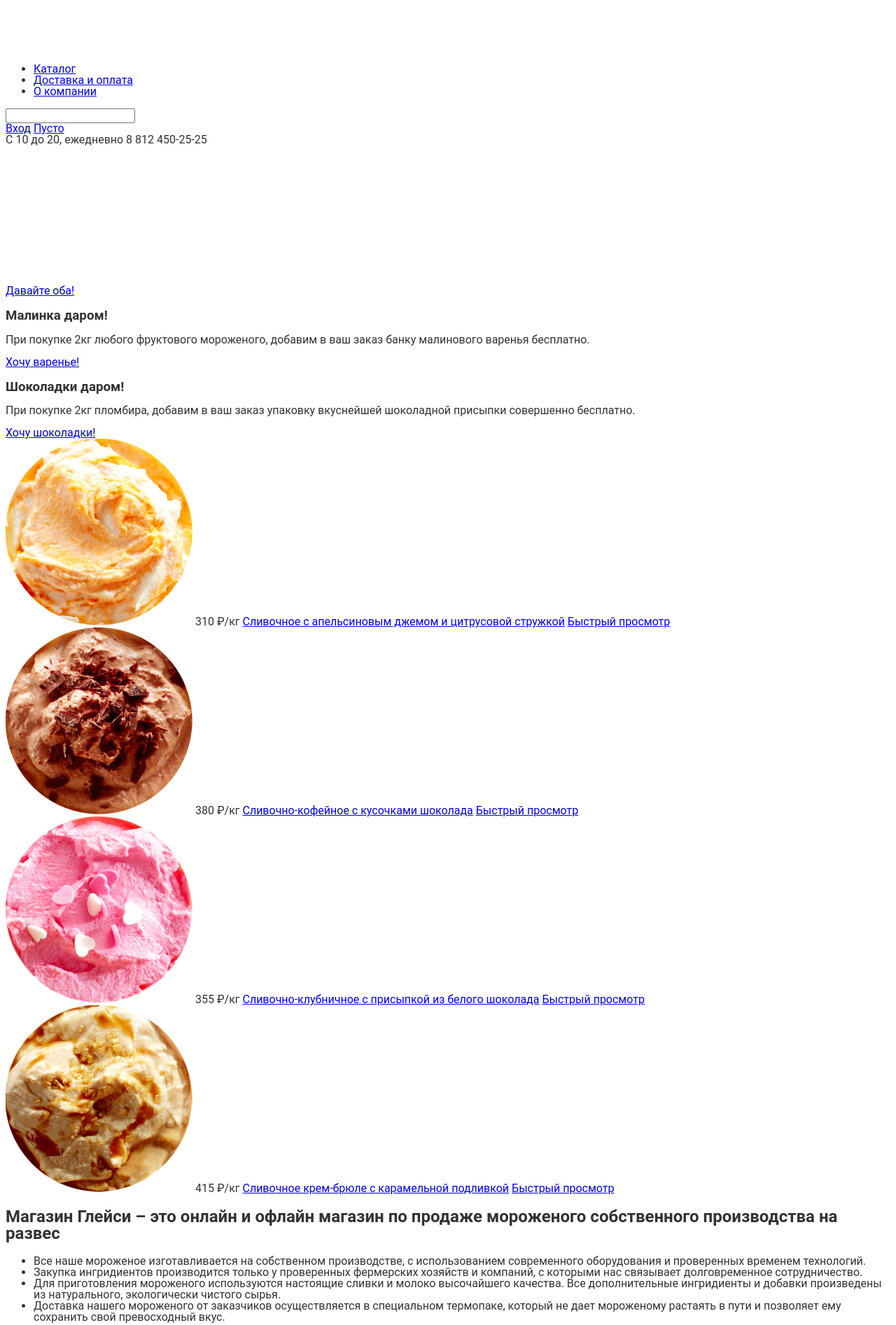
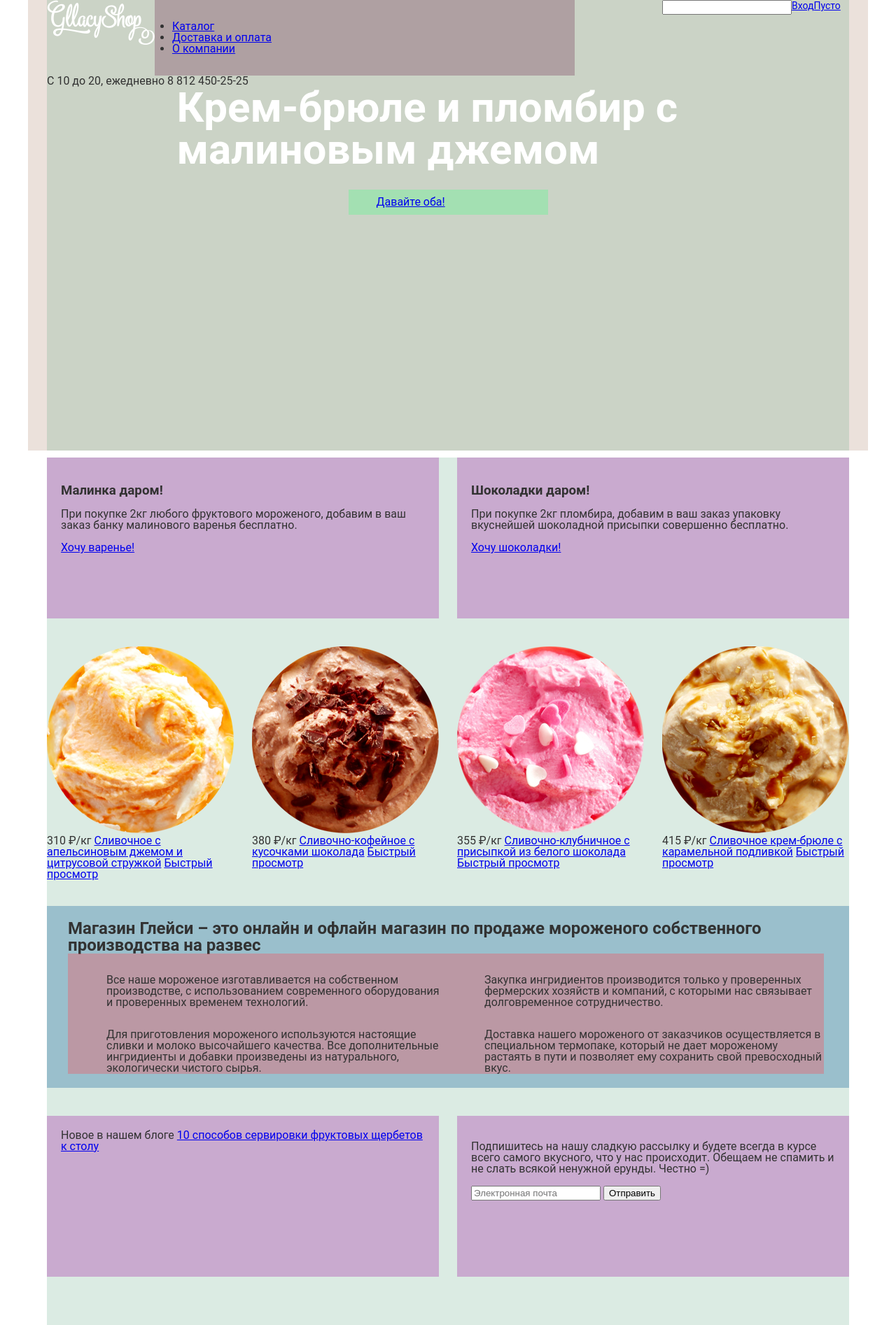
Before and after one commit to PGGo/202706-gllacy, a plain HTML site: page index.html in a window 1280 px wide. Shown: the top 1894 px of the page at 70% size. Drawn offline with Linux system fonts and the light colour scheme.

Commit message:
Сделала сетку
Сетка index.html, catalog.html. Фоны для создания сетки пока не убирала

```diff
--- a/css/style.css
+++ b/css/style.css
@@ -1,23 +1,293 @@
 body {
+  margin: 0;
+  padding: 0;
+
+  color: #323232;
+
+  font-family: "Roboto", "Arial", sans-serif;
   font-size: 16px;
+  font-weight: normal;
   line-height: 16px;
-  font-weight: normal;
-  font-family: "Roboto", "Arial", sans-serif;
-  color: #323232;
 }
 
 h1 {
+  margin: 0;
+  padding: 0;
+
+  color: #ffffff;
+
+  font-family: "Roboto", "Arial", sans-serif;
+
   font-size: 60px;
+  font-weight: bold;
   line-height: 60px;
-  font-weight: bold;;
-  font-family: "Roboto", "Arial", sans-serif;
-  color: #ffffff;
+;
 }
 
 h2 {
+  margin: 0;
+  padding: 0;
+
+  color: #323232;
+
+  font-family: "Roboto", "Arial", sans-serif;
+
   font-size: 24px;
+  font-weight: bold;
   line-height: 24px;
-  font-weight: bold;
-  font-family: "Roboto", "Arial", sans-serif;
-  color: #323232;
 }
+
+.main-header {
+  width: 1200px;
+  min-height: 80px;
+  margin: 0 auto;
+  margin-bottom: 10px;
+
+  background-color: rgba(148, 97, 65, 0.19);
+}
+
+.container {
+  width: 1146px;
+  margin: 0 auto;
+  padding: 0;
+
+  background-color: rgba(65, 148, 108, 0.19);
+}
+
+.clearfix::after {
+  display: table;
+  clear: both;
+
+  content: "";
+}
+
+.header-nav {
+  float: left;
+
+  width: 550px;
+  padding-top: 30px;
+  padding-right: 25px;
+  padding-bottom: 30px;
+  padding-left: 25px;
+
+  background-color: rgba(112, 47, 80, 0.31);
+}
+
+.header-nav ul {
+  margin: 0;
+  padding: 0;
+}
+
+.header-buying {
+  float: right;
+
+  width: 267px;
+
+  font-size: 0px;
+}
+
+.logo {
+  float: left;
+}
+
+.search-form {
+  display: inline-block;
+
+  vertical-align: top;
+
+  font-size: 14px;
+}
+
+.header-login {
+  display: inline-block;
+
+  vertical-align: top;
+
+  font-size: 14px;
+}
+
+.header-basket {
+  display: inline-block;
+
+  vertical-align: top;
+
+  font-size: 14px;
+}
+
+/* через position так как вылезает на слайдер*/
+.header-info {
+  clear: both;
+}
+
+/* Если мороженки фон, то делать min-height? */
+.header-slider {
+  width: 1146px;
+
+  min-height: 520px;
+}
+
+.header-slider h1 {
+  width: 775px;
+
+  margin: 0 auto;
+  margin-bottom: 27px;
+}
+
+.header-slider a {
+  display: block;
+
+  width: 205px;
+  margin: 0 auto;
+  padding: 10px 40px;
+
+  background-color: rgba(91, 246, 142, 0.35);
+}
+
+.info-block {
+  width: 520px;
+  min-height: 190px;
+
+  padding: 20px;
+
+  background-color: rgba(156, 3, 154, 0.28);
+}
+
+.discounts-rasberry {
+  float: left;
+}
+
+.discount-chocolate {
+  float: right;
+}
+
+.discounts {
+  margin-bottom: 40px;
+}
+
+.icecream {
+  margin-bottom: 37px;
+
+  font-size: 0px;
+}
+
+.icecream-item {
+  display: inline-block;
+
+  width: 267px;
+  margin-right: 26px;
+
+  vertical-align: top;
+
+  font-size: 16px;
+}
+
+.icecream-item:nth-child(4n) {
+  margin-right: 0;
+}
+
+.shop-description {
+  margin-bottom: 40px;
+
+  padding: 20px 30px;
+
+  background-color: rgba(65, 130, 173, 0.42);
+
+  font-size: 0px;
+}
+
+.shop-description h2 {
+  margin: 0;
+  padding: 0;
+}
+
+.shop-description ul {
+  margin: 0;
+  padding: 0;
+}
+
+.description-item {
+  display: inline-block;
+
+  width: 485px;
+  padding-top: 30px;
+  padding-left: 55px;
+
+  vertical-align: top;
+
+  background-color: rgba(228, 103, 112, 0.44);
+
+  font-size: 16px;
+}
+
+.news-subscribe {
+  margin-bottom: 40px;
+}
+
+.news {
+  float: left;
+}
+
+.subscribe {
+  float: right;
+}
+
+.map-contacts {
+  min-height: 430px;
+}
+
+.contacts-feedback {
+  float: right;
+
+  width: 302px;
+  padding: 25px 30px;
+}
+
+.main-footer {
+  margin-top: 15px;
+  padding-bottom: 25px;
+}
+
+.footer-social {
+  float: left;
+
+  width: 267px;
+  margin-right: 26px;
+}
+
+.footer-links {
+  float: left;
+
+  width: 550px;
+}
+
+.footer-copyright {
+  float: right;
+
+  width: 267px;
+}
+
+.breadcrumbs {
+  margin-bottom: 10px;
+}
+
+.title-catalog {
+  margin-bottom: 22px;
+}
+
+.filters {
+  margin-bottom: 40px;
+
+  background-color: rgba(79, 77, 199, 0.26);
+}
+
+.icecream-catalog {
+  margin-bottom: 80px;
+
+  font-size: 0px;
+}
+
+.pages {
+  float: right;
+
+  width: 267px;
+}
--- a/index.html
+++ b/index.html
@@ -7,8 +7,10 @@
   </head>
   <body>
     <header class="main-header">
-      <div class="container">
-        <img src="img/logo-gllacy.png" alt="Gllacy Shop" width="154" height="64"/>
+      <div class="container clearfix">
+        <div class="logo">
+          <img class="logo" src="img/logo-gllacy.png" alt="Gllacy Shop" width="154" height="64"/>
+        </div>
         <nav class="header-nav">
           <ul>
             <li>
@@ -35,15 +37,15 @@
           <span class="worktime">С 10 до 20, ежедневно</span>
           <span class="phone">8 812 450-25-25</span>
         </div>
-      </div>
-      <div class="header-slider">
-        <h1>Крем-брюле и пломбир с малиновым джемом</h1>
-        <a class="btn" href="#">Давайте оба!</a>
+        <div class="header-slider">
+          <h1>Крем-брюле и пломбир с малиновым джемом</h1>
+          <a class="btn" href="#">Давайте оба!</a>
+        </div>
       </div>
     </header>
 
     <main class="container">
-      <div class="discounts">
+      <div class="discounts clearfix">
         <article class="discounts-rasberry info-block">
           <h3>Малинка даром!</h3>
           <p>
@@ -90,25 +92,25 @@
       <div class="shop-description">
         <h2>Магазин Глейси &ndash; это онлайн и офлайн магазин по продаже мороженого собственного производства на развес</h2>
         <ul>
-          <li class="shop-description-technology">
+          <li class="shop-description-technology description-item">
             Все наше мороженое изготавливается на собственном производстве, с использованием
             современного оборудования и проверенных временем технологий.
           </li>
-          <li class="shop-description-farm">
+          <li class="shop-description-farm description-item">
             Закупка ингридиентов производится только у проверенных фермерских хозяйств и компаний,
             с которыми нас связывает долговременное сотрудничество.
           </li>
-          <li class="shop-description-materials">
+          <li class="shop-description-materials description-item">
             Для приготовления мороженого используются настоящие сливки и молоко высочайшего качества.
             Все дополнительные ингридиенты и добавки произведены из натурального, экологически чистого сырья.
           </li>
-          <li class="shop-description-temperature">
+          <li class="shop-description-temperature description-item">
             Доставка нашего мороженого от заказчиков осуществляется в специальном термопаке,
             который не дает мороженому растаять в пути и позволяет ему сохранить свой превосходный вкус.
           </li>
         </ul>
       </div>
-      <div class="news-subscribe">
+      <div class="news-subscribe clearfix">
         <article class="news info-block">
           <span>Новое в нашем блоге</span>
           <a href="#">
@@ -126,7 +128,7 @@
           </form>
         </article>
       </div>
-      <div class="map-contacts">
+      <div class="map-contacts clearfix">
         <div class="contacts-feedback">
           <p class="contacts-title">
             Адрес главного офиса и офлайн магазина:
@@ -149,7 +151,7 @@
     </main>
 
     <footer class="main-footer">
-      <div class="container">
+      <div class="container clearfix">
         <section class="footer-social">
           <a class="btn social-btn" href="#">Твиттер</a>
           <a class="btn social-btn" href="#">Инстаграм</a>
@@ -158,12 +160,12 @@
         </section>
         <section class="footer-links">
           <div class="footer-links-item">
-            <a class="footer-link-suppliers" href="#"></a>
-            <a href="#"></a>
+            <a class="footer-link-suppliers" href="#">Для поставщиков</a>
+            <a href="#">О производстве</a>
           </div>
           <div class="footer-links-item">
-            <a href="#"></a>
-            <a href="#"></a>
+            <a href="#">Наши документы</a>
+            <a href="#">Экологические стандарты</a>
           </div>
         </section>
         <section class="footer-copyright">
```
Also changed, not shown: catalog.html (+12 -8 lines).
